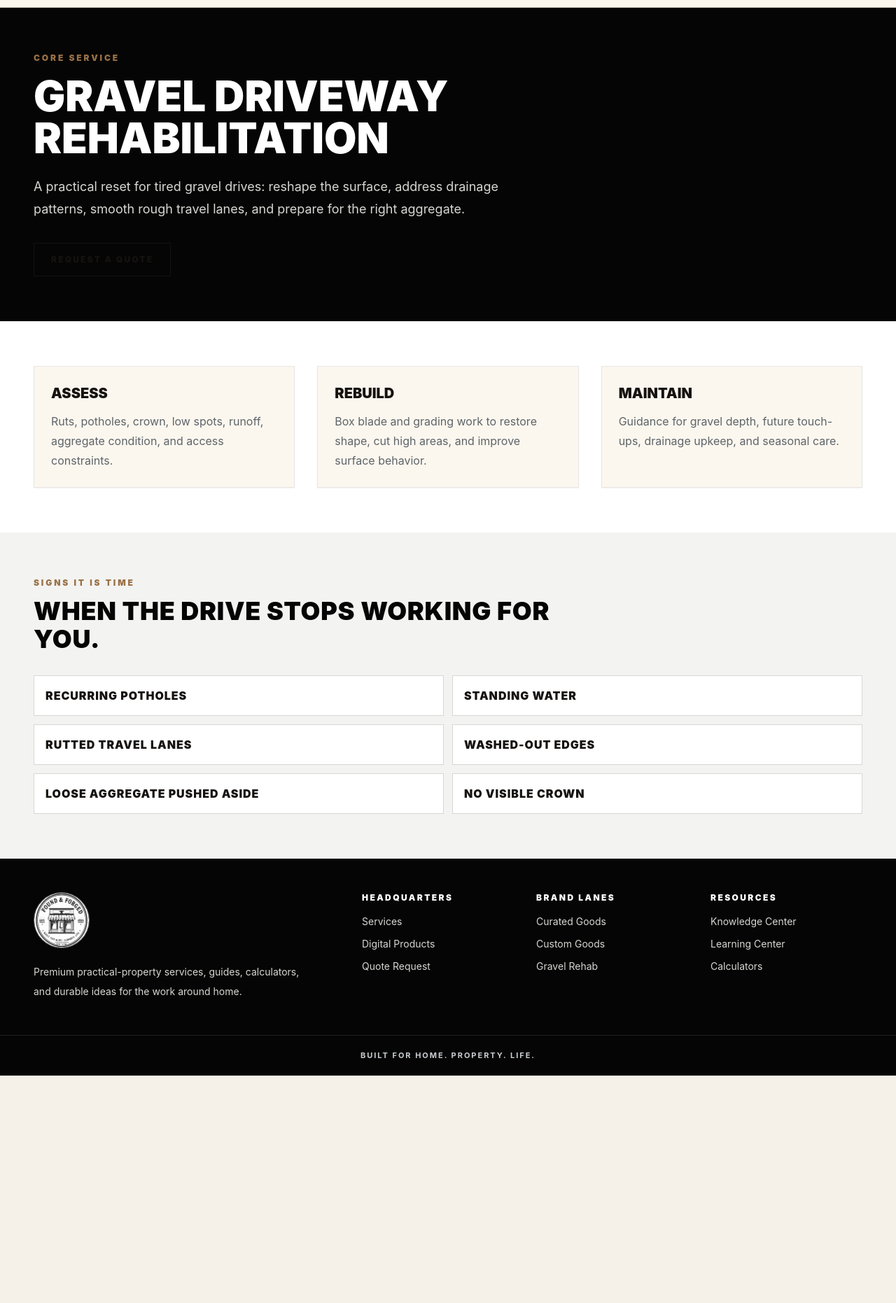
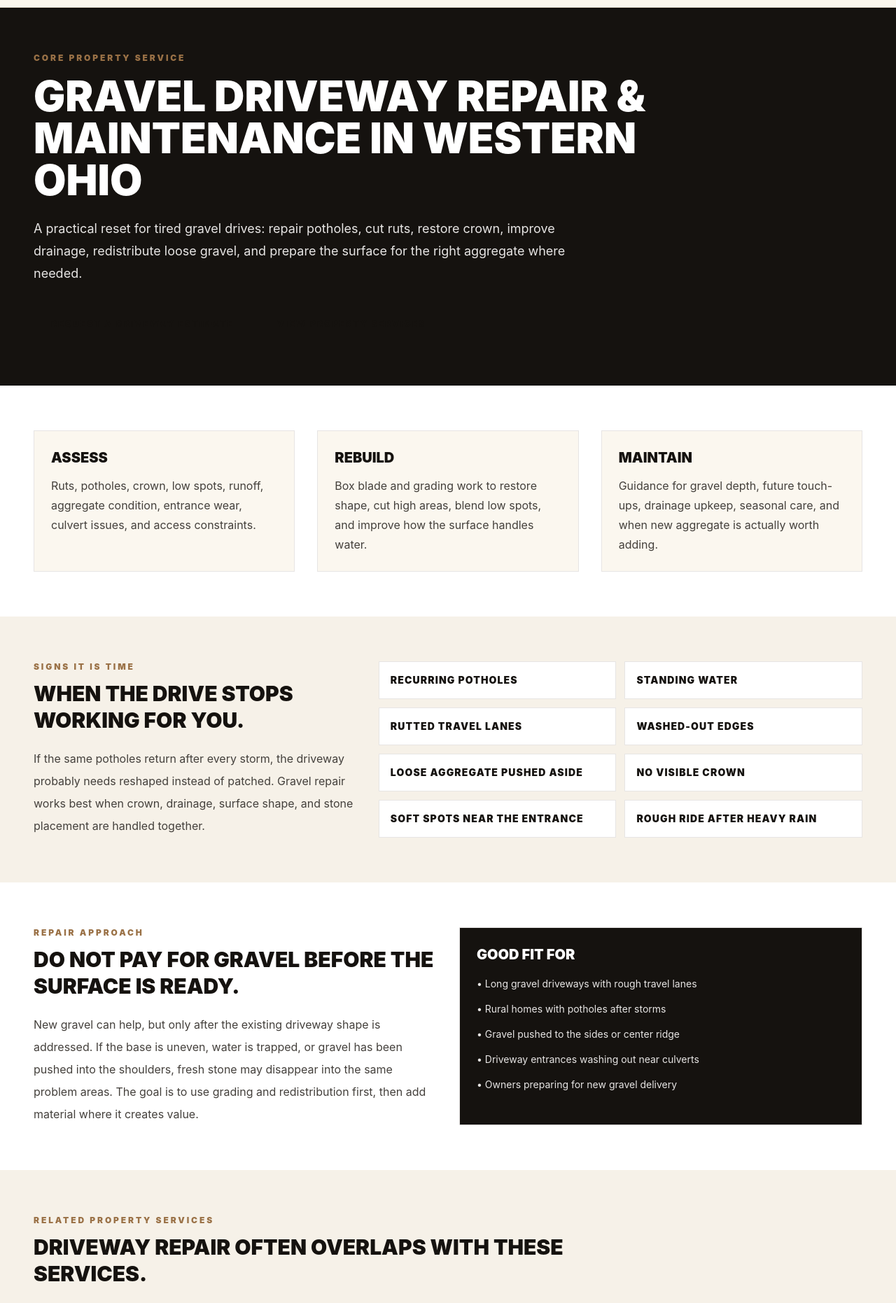
Before and after one commit to barrell1996/Found-ForgedWebsite, a Next.js app: page /gravel-driveway-rehabilitation in a window 1280 px wide. Shown: the part 94-1956 px from the top of the page at 70% size. Before the commit the page ends 1631 px from the top, so only its background shows below. Built offline with nearby package versions, Linux system fonts and the light colour scheme.

Commit message:
Expand gravel driveway repair service page

```diff
--- a/app/gravel-driveway-rehabilitation/page.tsx
+++ b/app/gravel-driveway-rehabilitation/page.tsx
@@ -1,47 +1,127 @@
 import type { Metadata } from "next";
 import Link from "next/link";
-import { SectionHeader } from "@/components/SectionHeader";
+
+const signs = ["Recurring potholes", "Standing water", "Rutted travel lanes", "Washed-out edges", "Loose aggregate pushed aside", "No visible crown", "Soft spots near the entrance", "Rough ride after heavy rain"];
+const related = [
+  ["Driveway Grading", "/driveway-grading"],
+  ["Gravel Spreading", "/gravel-spreading"],
+  ["Pothole Repair", "/pothole-repair"],
+  ["Culvert Repair", "/culvert-repair"]
+];
 
 export const metadata: Metadata = {
-  title: "Gravel Driveway Rehabilitation",
-  description: "Gravel driveway rehabilitation for ruts, potholes, washouts, crown restoration, drainage, grading, and fresh aggregate planning."
+  title: "Gravel Driveway Repair & Maintenance in Western Ohio",
+  description:
+    "Gravel driveway repair, maintenance, grading, pothole repair, gravel redistribution, washout repair, and drainage help for western Ohio properties.",
+  openGraph: {
+    title: "Gravel Driveway Repair & Maintenance | Found & Forged",
+    description:
+      "Repair potholes, ruts, washouts, drainage problems, and loose gravel migration with practical gravel driveway rehabilitation."
+  }
 };
 
 export default function GravelDrivewayPage() {
+  const schema = {
+    "@context": "https://schema.org",
+    "@type": "Service",
+    name: "Gravel Driveway Repair and Maintenance",
+    provider: { "@type": "LocalBusiness", name: "Found & Forged Property Services" },
+    areaServed: "Western Ohio",
+    serviceType: "Gravel driveway repair, grading, pothole repair, and maintenance",
+    url: "https://foundforgedco.com/gravel-driveway-rehabilitation",
+    offers: { "@type": "Offer", availability: "https://schema.org/InStock", priceCurrency: "USD" }
+  };
+
   return (
     <>
-      <section className="section-pad fine-grid bg-forged-black text-white">
+      <script type="application/ld+json" dangerouslySetInnerHTML={{ __html: JSON.stringify(schema) }} />
+      <section className="section-pad bg-[#15120f] text-white">
         <div className="container-tight">
-          <p className="eyebrow text-forged-silver">Core service</p>
-          <h1 className="mt-4 max-w-4xl text-4xl font-black uppercase leading-tight sm:text-6xl">Gravel Driveway Rehabilitation</h1>
-          <p className="mt-6 max-w-2xl text-lg leading-8 text-forged-concrete">
-            A practical reset for tired gravel drives: reshape the surface, address drainage patterns, smooth rough travel lanes, and prepare for the right aggregate.
+          <p className="eyebrow text-[#d4b07b]">Core Property Service</p>
+          <h1 className="mt-4 max-w-5xl text-4xl font-black uppercase leading-tight sm:text-6xl">Gravel Driveway Repair & Maintenance in Western Ohio</h1>
+          <p className="mt-6 max-w-3xl text-lg leading-8 text-stone-200">
+            A practical reset for tired gravel drives: repair potholes, cut ruts, restore crown, improve drainage, redistribute loose gravel, and prepare the surface for the right aggregate where needed.
           </p>
-          <Link href="/contact" className="button-secondary mt-8 border-white bg-white text-forged-black">Request a Quote</Link>
+          <div className="mt-8 flex flex-wrap gap-3">
+            <Link href="/contact" className="button-secondary border-white bg-white text-[#15120f] hover:bg-transparent hover:text-white">Request a Driveway Estimate</Link>
+            <Link href="/services" className="button-secondary border-white text-white hover:bg-white hover:text-[#15120f]">View Property Services</Link>
+          </div>
         </div>
       </section>
+
       <section className="section-pad bg-white">
         <div className="container-tight grid gap-8 lg:grid-cols-3">
           {[
-            ["Assess", "Ruts, potholes, crown, low spots, runoff, aggregate condition, and access constraints."],
-            ["Rebuild", "Box blade and grading work to restore shape, cut high areas, and improve surface behavior."],
-            ["Maintain", "Guidance for gravel depth, future touch-ups, drainage upkeep, and seasonal care."]
+            ["Assess", "Ruts, potholes, crown, low spots, runoff, aggregate condition, entrance wear, culvert issues, and access constraints."],
+            ["Rebuild", "Box blade and grading work to restore shape, cut high areas, blend low spots, and improve how the surface handles water."],
+            ["Maintain", "Guidance for gravel depth, future touch-ups, drainage upkeep, seasonal care, and when new aggregate is actually worth adding."]
           ].map(([title, text]) => (
-            <div key={title} className="panel p-6">
-              <h2 className="text-xl font-black uppercase">{title}</h2>
-              <p className="mt-3 leading-7 text-forged-steel">{text}</p>
+            <div key={title} className="border border-stone-200 bg-[#fbf7ef] p-6">
+              <h2 className="text-xl font-black uppercase text-[#15120f]">{title}</h2>
+              <p className="mt-3 leading-7 text-stone-700">{text}</p>
             </div>
           ))}
         </div>
       </section>
-      <section className="section-pad bg-forged-smoke">
-        <div className="container-tight">
-          <SectionHeader eyebrow="Signs it is time" title="When the drive stops working for you." />
+
+      <section className="section-pad bg-[#f6f1e8]">
+        <div className="container-tight grid gap-8 lg:grid-cols-[0.8fr_1.2fr]">
+          <div>
+            <p className="eyebrow">Signs it is time</p>
+            <h2 className="mt-3 text-3xl font-black uppercase leading-tight text-[#15120f]">When the drive stops working for you.</h2>
+            <p className="mt-5 leading-8 text-stone-700">
+              If the same potholes return after every storm, the driveway probably needs reshaped instead of patched. Gravel repair works best when crown, drainage, surface shape, and stone placement are handled together.
+            </p>
+          </div>
           <div className="grid gap-3 sm:grid-cols-2">
-            {["Recurring potholes", "Standing water", "Rutted travel lanes", "Washed-out edges", "Loose aggregate pushed aside", "No visible crown"].map((item) => (
-              <div key={item} className="border border-forged-concrete bg-white p-4 font-black uppercase tracking-[0.06em]">{item}</div>
+            {signs.map((item) => (
+              <div key={item} className="border border-stone-200 bg-white p-4 text-sm font-black uppercase tracking-[0.08em] text-[#15120f]">{item}</div>
             ))}
           </div>
+        </div>
+      </section>
+
+      <section className="section-pad bg-white">
+        <div className="container-tight grid gap-8 lg:grid-cols-2">
+          <div>
+            <p className="eyebrow">Repair approach</p>
+            <h2 className="mt-3 text-3xl font-black uppercase leading-tight text-[#15120f]">Do not pay for gravel before the surface is ready.</h2>
+            <p className="mt-5 leading-8 text-stone-700">
+              New gravel can help, but only after the existing driveway shape is addressed. If the base is uneven, water is trapped, or gravel has been pushed into the shoulders, fresh stone may disappear into the same problem areas. The goal is to use grading and redistribution first, then add material where it creates value.
+            </p>
+          </div>
+          <div className="border border-stone-200 bg-[#15120f] p-6 text-white">
+            <h2 className="text-xl font-black uppercase">Good fit for</h2>
+            <ul className="mt-4 grid gap-3 text-sm leading-6 text-stone-200">
+              <li>• Long gravel driveways with rough travel lanes</li>
+              <li>• Rural homes with potholes after storms</li>
+              <li>• Gravel pushed to the sides or center ridge</li>
+              <li>• Driveway entrances washing out near culverts</li>
+              <li>• Owners preparing for new gravel delivery</li>
+            </ul>
+          </div>
+        </div>
+      </section>
+
+      <section className="section-pad bg-[#f6f1e8]">
+        <div className="container-tight">
+          <div className="mb-6 max-w-3xl">
+            <p className="eyebrow">Related Property Services</p>
+            <h2 className="mt-3 text-3xl font-black uppercase leading-tight text-[#15120f]">Driveway repair often overlaps with these services.</h2>
+          </div>
+          <div className="grid gap-4 sm:grid-cols-2 lg:grid-cols-4">
+            {related.map(([title, href]) => (
+              <Link key={href} href={href} className="border border-stone-200 bg-white p-5 text-sm font-black uppercase tracking-[0.12em] text-[#15120f] transition hover:border-[#15120f]">{title} →</Link>
+            ))}
+          </div>
+        </div>
+      </section>
+
+      <section className="section-pad bg-white">
+        <div className="container-tight border border-stone-200 bg-[#15120f] p-6 text-white">
+          <h2 className="text-2xl font-black uppercase">Ready to fix the driveway instead of fighting it?</h2>
+          <p className="mt-2 max-w-2xl text-stone-200">Send photos of the rough areas, entrance, low spots, and any drainage problems. Clear photos help estimate whether the job is grading, gravel redistribution, pothole repair, culvert work, or a combination.</p>
+          <Link href="/contact" className="button-secondary mt-5 border-white bg-white text-[#15120f] hover:bg-transparent hover:text-white">Request an Estimate</Link>
         </div>
       </section>
     </>
```
